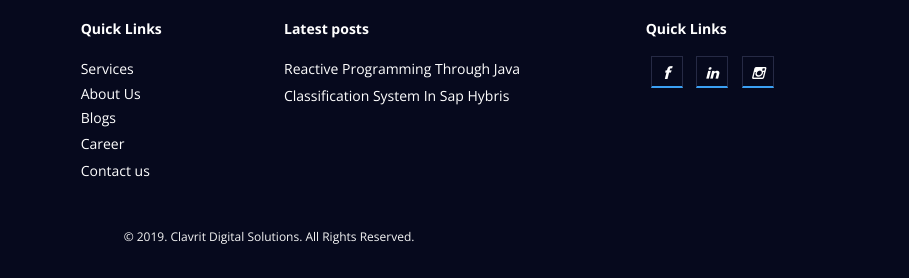
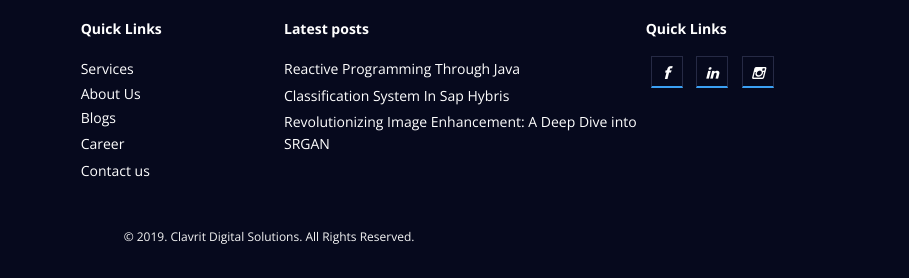
Before and after one commit to aayushclavrit/ClavritWeb, a plain HTML site: page index.html in a window 1280 px wide. Shown: the part 4298-4576 px from the top of the page, 371-1280 px from the left. Drawn offline with nearby package versions, Linux system fonts and the light colour scheme; a script that the page names is missing.

Commit message:
ai blog added in footer

```diff
--- a/index.html
+++ b/index.html
@@ -423,6 +423,12 @@
                               >Classification System In Sap Hybris</a
                             >
                           </li>
+
+                          <li>
+                            <a href="SRGAN.html"
+                              >Revolutionizing Image Enhancement: A Deep Dive into SRGAN</a
+                            >
+                          </li>
                         </ul>
                     </div>
                 </div>
```
Also changed, not shown: SAPclassification.html (+6 -0 lines), SAPlocalization.html (+6 -0 lines), SRGAN.html (+6 -0 lines), about.html (+6 -0 lines), angular-developer.html (+6 -0 lines), blogs.html (+6 -0 lines), blogs3.html (+6 -0 lines), career.html (+6 -0 lines), caseStudies.html (+6 -0 lines), contact.html (+6 -0 lines), full-stack-java-developer.html (+6 -0 lines), hybris-developer.html (+6 -0 lines), ml-engineer.html (+6 -0 lines), portfolio.html (+6 -0 lines), 3 more files.
